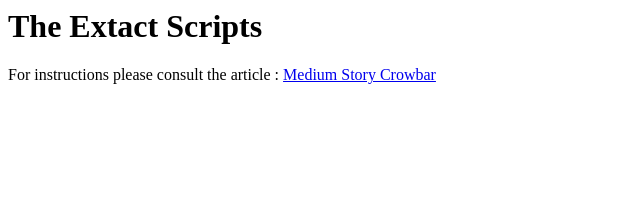
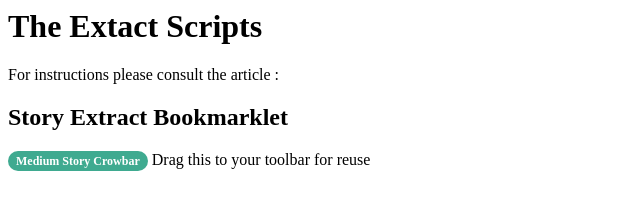
Before and after one commit to wolfiex/ExtractMediumStories, a plain HTML site: page index.html in a window 1280 px wide. Shown: the whole page, without its empty margins (0-640 px from the left). Drawn offline with Linux system fonts and the light colour scheme.

Commit message:
Update index.html

```diff
--- a/index.html
+++ b/index.html
@@ -1,9 +1,23 @@
-
+<style>
+  .bookmarklet.ver2 {
+    background: #3FAA90;
+}
+.bookmarklet {
+    padding: 3px 8px;
+    font-size: 12px;
+    font-weight: bold;
+    text-decoration: none;
+    border-radius: 1em;
+    background: #666;
+    color: white;
+}
+</style>
 
 <h1> The Extact Scripts </h1>
 
 For instructions please consult the article :
 
 
-
+<h2> Story Extract Bookmarklet </h2>
 <a class="bookmarklet ver2" href="javascript:javascript: (function () { var e = document.createElement('script'); e.setAttribute('src', 'https://nytimes.github.io/svg-crowbar/svg-crowbar-2.js'); e.setAttribute('class', 'downloadstory'); document.body.appendChild(e); })();">Medium Story Crowbar</a>
+Drag this to your toolbar for reuse
```
